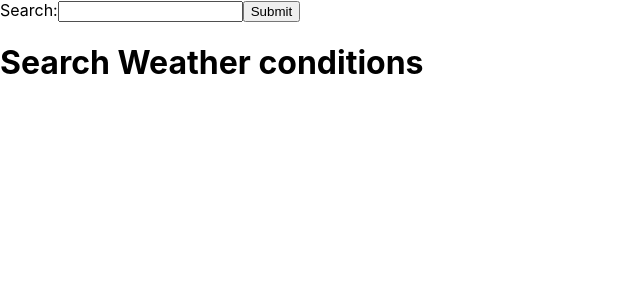
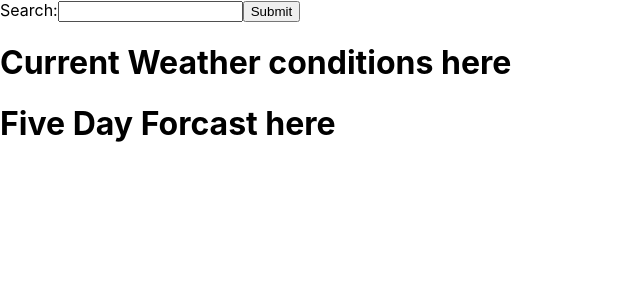
Before and after one commit to Haplescent/weather-api-react, a React (Create React App) app: page / in a window 1280 px wide. Shown: the top 300 px of the page, without its empty margins (0-640 px from the left). Built offline with nearby package versions, Linux system fonts and the light colour scheme.

Commit message:
componentDidUpdate calls Open Weather API

```diff
--- a/src/App.js
+++ b/src/App.js
@@ -7,25 +7,34 @@ import WeatherCard from "./components/CurrentWeather";
 import SearchForm from "./components/SearchForm";
 import CurrentWeatherv2 from "./components/CurrentWeatherv2";
 import PreviousSearchHistory from "./components/PreviousSearchHistory";
+import FiveDayForecast from "./components/FiveDayForecast";
 
 export default class App extends React.Component {
   constructor(props) {
     super(props);
     this.state = {
       textInput: "",
-      currentWeather: undefined,
+      currentWeather: {},
       fiveDayForecast: [],
       searchHistory: [],
     };
     this.handleSubmit = this.handleSubmit.bind(this);
   }
 
-  shouldComponentUpdate(nextState) {
+  shouldComponentUpdate(nextProps, nextState) {
     console.log(`comparing ${this.state.textInput} to ${nextState.textInput}`);
+    console.log(Object.keys(this.state.currentWeather).length === 0);
     return (
       this.state.textInput != nextState.textInput ||
-      this.state.textInput != nextState.currentWeather
+      this.state.currentWeather != nextState.currentWeather
     );
+  }
+
+  componentDidUpdate(){
+    fetch('https://api.openweathermap.org/data/2.5/weather?q=San%20Francisco&appid=34e8be8ab272c61ff78f3bb3d24efbe0')
+  .then(response => response.json())
+  .then(data => console.log(data));
+
   }
 
   handleSubmit(textToHandle) {
@@ -46,6 +55,7 @@ export default class App extends React.Component {
         <SearchForm handleClick={this.handleSubmit} />
         <CurrentWeatherv2 currentWeatherObj={this.state.currentWeather} />
         <PreviousSearchHistory searchHistory={this.state.searchHistory} />
+        <FiveDayForecast forecastArray={this.state.fiveDayForecast} />
       </div>
     );
   }
--- a/src/components/CurrentWeatherv2.js
+++ b/src/components/CurrentWeatherv2.js
@@ -5,8 +5,8 @@ export default function CurrentWeatherv2(props) {
   let html;
   //   console.log(weather);
   //   console.log(weather === undefined);
-  if (weather === undefined) {
-    html = <h1>Search Weather conditions</h1>;
+  if (Object.keys(weather).length === 0) {
+    html = <h1>Current Weather conditions here</h1>;
   }
 
   return html;
--- a/src/components/FiveDayForecast.js
+++ b/src/components/FiveDayForecast.js
@@ -0,0 +1,13 @@
+import React from "react";
+
+export default function FiveDayForecast(props) {
+  let forecastArray = props.forecastArray;
+  let html;
+  //   console.log(weather);
+  //   console.log(weather === undefined);
+  if (forecastArray.length === 0) {
+    html = <h1>Five Day Forcast here</h1>;
+  }
+
+  return html;
+}
```
Also changed, not shown: 1 other file (tests, documents, lock files or other folders).
